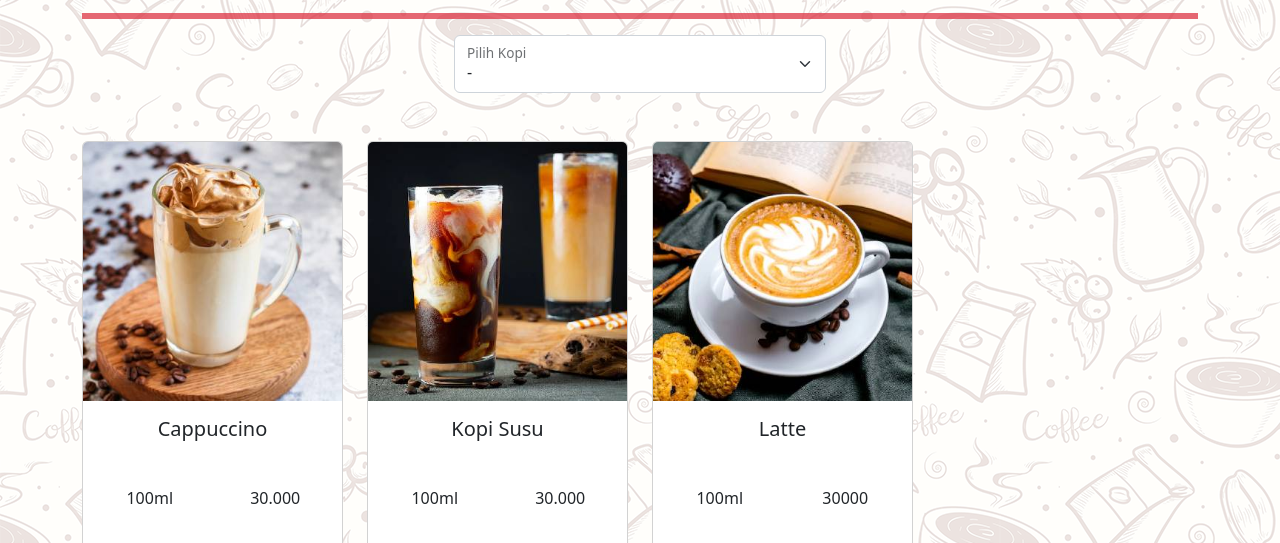
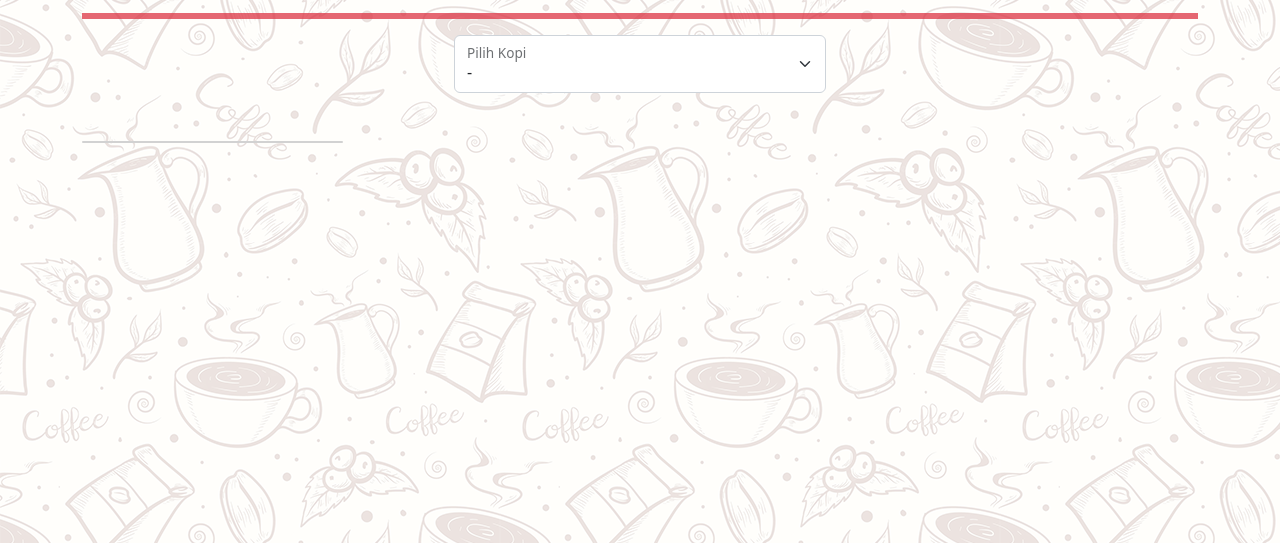
Before and after one commit to adjikor/kopikyu, a plain HTML site: page produk.html in a window 1280 px wide. Shown: the part 257-800 px from the top of the page. Drawn offline with Linux system fonts and the light colour scheme.

Commit message:
Update produk.html

```diff
--- a/produk.html
+++ b/produk.html
@@ -77,60 +77,6 @@
           <div id="baris_produk" class="row row-cols-1 row-cols-sm-2 row-cols-md-3 row-cols-lg-4 text-center mt-5">
             <div class="col mb-4">
               <div class="card">
-                <img src="images/produk/product_capuchino.jpg"
-                 class="card-img-top" alt="...">
-                <div class="card-body">
-                  <h5 class="card-title">Cappuccino</h5>
-                  <div class="row hargasize my-4">
-                    <div class="col">
-                      100ml
-                    </div>
-                    <div class="col">
-                      30.000
-                    </div>
-                  </div>
-                  <a href="#" class="btn btn-success w-100">Beli</a>
-                </div>
-              </div>
-            </div>
-
-            <div class="col mb-4">
-              <div class="card">
-                <img src="images/produk/product_kopi_susu.jpg"
-                 class="card-img-top" alt="...">
-                <div class="card-body">
-                  <h5 class="card-title">Kopi Susu</h5>
-                  <div class="row hargasize my-4">
-                    <div class="col">
-                      100ml
-                    </div>
-                    <div class="col">
-                      30.000
-                    </div>
-                  </div>
-                  <a href="#" class="btn btn-success w-100">Beli</a>
-                </div>
-              </div>
-            </div>
-
-            <div class="col mb-4">
-              <div class="card">
-                <img src="images/produk/product_latte.jpg"
-                 class="card-img-top" alt="...">
-                <div class="card-body">
-                  <h5 class="card-title">Latte</h5>
-                  <div class="row hargasize my-4">
-                    <div class="col">
-                      100ml
-                    </div>
-                    <div class="col">
-                      30000
-                    </div>
-                  </div>
-                  <a href="#" class="btn btn-success w-100">Beli</a>
-                </div>
-              </div>
-            </div>
           </div>
         </div>
       </section>
```
